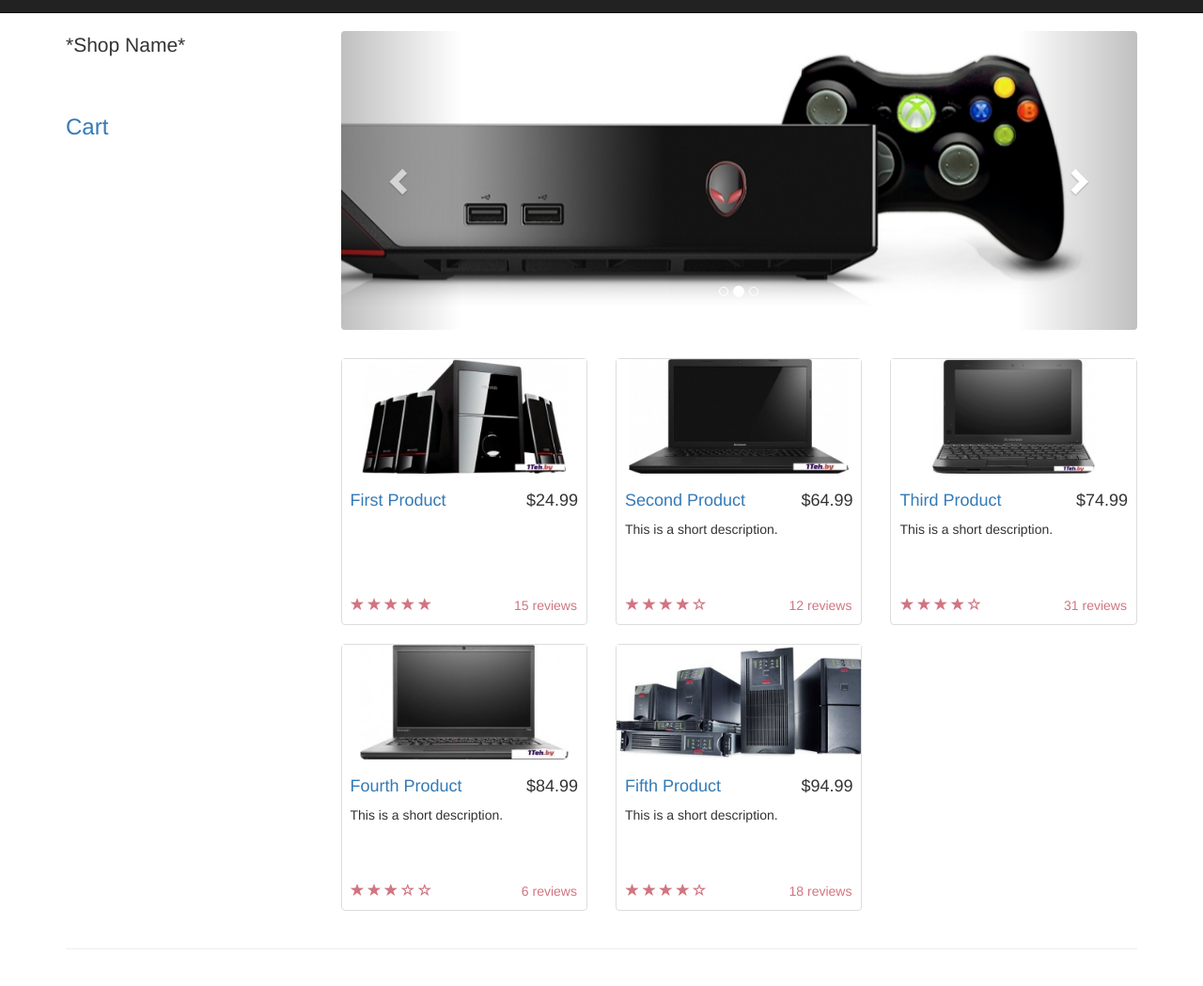
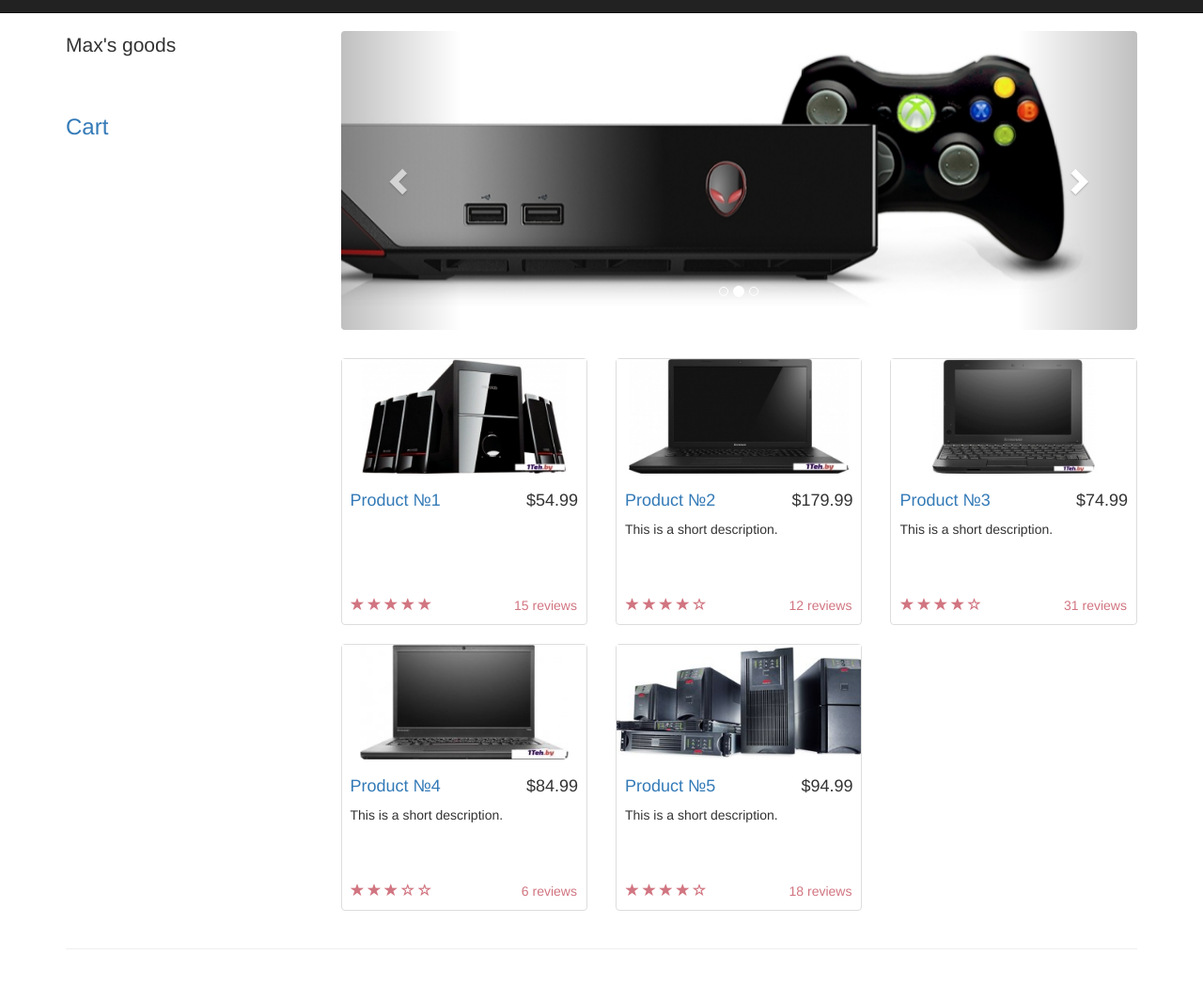
Before and after one commit to Max200315/LabWeb, a plain HTML site: page index.html in a window 1280 px wide. Shown: the part 37-1086 px from the top of the page at 94% size. Drawn offline with Linux system fonts and the light colour scheme.

Commit message:
Update index.html

```diff
--- a/index.html
+++ b/index.html
@@ -44,7 +44,7 @@
         <div class="row">
 
             <div class="col-md-3">
-                <p class="lead">*Shop Name*</p>
+                <p class="lead">Max's goods</p>
 				<br>
 				<h3><a href="" class="cart-link" data-toggle="modal" data-target="#Cart"> Cart </a> </h3>
             </div>
@@ -88,8 +88,8 @@
                         <div class="thumbnail">
                             <img src="img/goods/320x150(1).jpg" alt="">
                             <div class="caption">
-                                <h4 class="pull-right">$24.99</h4>
-                                <h4><a href="" data-toggle="modal" data-target="#FirstGoodModal">First Product</a>
+                                <h4 class="pull-right">$54.99</h4>
+                                <h4><a href="" data-toggle="modal" data-target="#FirstGoodModal">Product №1</a>
                                 </h4>
                             </div>
                             <div class="ratings">
@@ -109,8 +109,8 @@
                         <div class="thumbnail">
                             <img src="img/goods/320x150(2).jpg" alt="">
                             <div class="caption">
-                                <h4 class="pull-right">$64.99</h4>
-                                <h4><a href="" data-toggle="modal" data-target="#SecondGoodModal">Second Product</a>
+                                <h4 class="pull-right">$179.99</h4>
+                                <h4><a href="" data-toggle="modal" data-target="#SecondGoodModal">Product №2</a>
                                 </h4>
                                 <p>This is a short description.</p>
                             </div>
@@ -132,7 +132,7 @@
                             <img src="img/goods/320x150(3).jpg" alt="">
                             <div class="caption">
                                 <h4 class="pull-right">$74.99</h4>
-                                <h4><a href="" data-toggle="modal" data-target="#ThirdGoodModal">Third Product</a>
+                                <h4><a href="" data-toggle="modal" data-target="#ThirdGoodModal">Product №3</a>
                                 </h4>
                                 <p>This is a short description.</p>
                             </div>
@@ -154,7 +154,7 @@
                             <img src="img/goods/320x150(4).jpg" alt="">
                             <div class="caption">
                                 <h4 class="pull-right">$84.99</h4>
-                                <h4><a href="" data-toggle="modal" data-target="#FourthGoodModal">Fourth Product</a>
+                                <h4><a href="" data-toggle="modal" data-target="#FourthGoodModal">Product №4</a>
                                 </h4>
                                 <p>This is a short description.</p>
                             </div>
@@ -176,7 +176,7 @@
                             <img src="img/goods/320x150(5).jpg" alt="">
                             <div class="caption">
                                 <h4 class="pull-right">$94.99</h4>
-                                <h4><a href="" data-toggle="modal" data-target="#FifthGoodModal">Fifth Product</a>
+                                <h4><a href="" data-toggle="modal" data-target="#FifthGoodModal">Product №5</a>
                                 </h4>
                                 <p>This is a short description.</p>
                             </div>
```
